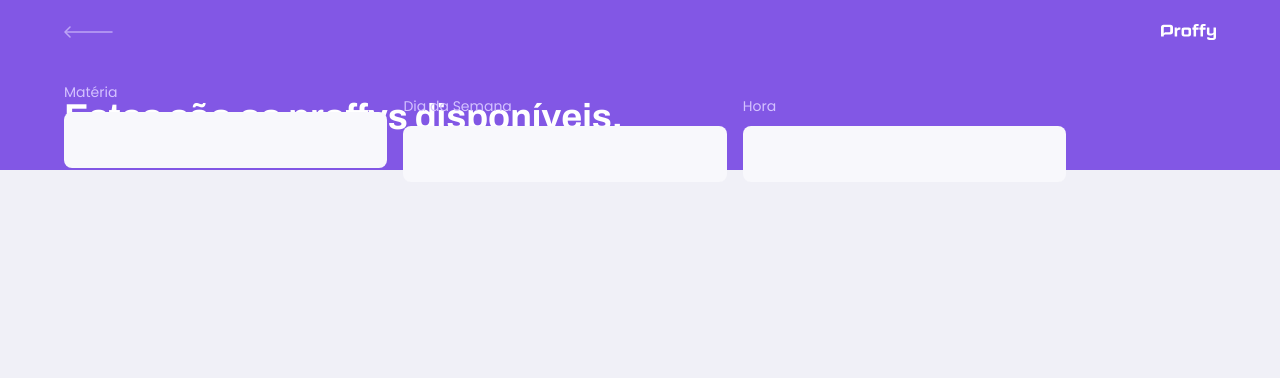
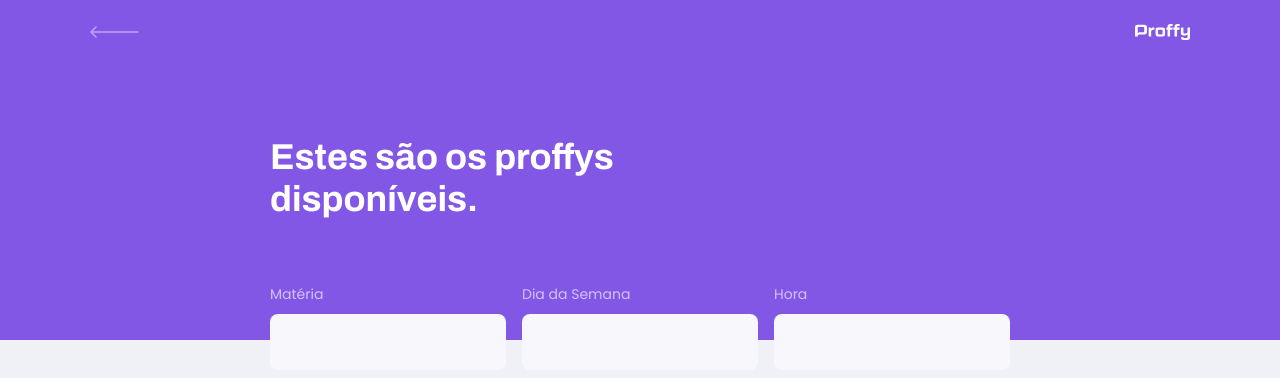
Before and after one commit to exavierreal/nlw-02-proffy, a React (Create React App) app in the folder web/: page /study in a window 1280 px wide. Shown: the top 378 px of the page. Built offline with nearby package versions, Linux system fonts and the light colour scheme.

Commit message:
Criado a Estilização da Página 'Teacher List' para a versão web

```diff
--- a/web/src/components/PageHeader/index.tsx
+++ b/web/src/components/PageHeader/index.tsx
@@ -4,6 +4,8 @@
 
 import logoImg from '../../assets/images/logo.svg';
 import backIcon from '../../assets/images/icons/back.svg';
+
+import './styles.css';
 
 interface PageHeaderProps {
     title: string;
--- a/web/src/components/PageHeader/styles.css
+++ b/web/src/components/PageHeader/styles.css
@@ -0,0 +1,67 @@
+.page-header {
+    display: flex;
+    flex-direction: column;
+    background-color: var(--color-primary);
+}
+
+.page-header .top-bar-container {
+    width: 90%;
+    margin: 0 auto;
+    display: flex;
+    justify-content: space-between;
+    align-items: center;
+    color: var(--color-text-in-primary);
+    padding: 1.6rem 0;
+}
+
+.page-header .top-bar-container a {
+    height: 3.2rem;
+    transition: opacity 0.2s;
+}
+
+.page-header .top-bar-container a:hover {
+    transition: opacity 0.6;
+}
+
+.page-header .top-bar-container > img {
+    height:1.6rem;
+}
+
+.page-header .header-content {
+    width: 90%;
+    margin: 0 auto;
+    position: relative;
+    margin: 3.2rem auto;
+}
+
+.page-header .header-content strong {
+    font: 700 3.6rem Archivo;
+    line-height: 4.2rem;
+    color: var(--color-title-in-primary);
+}
+
+@media (min-width: 700px) {
+    .page-header {
+        height: 340px;
+    }
+
+    .page-header .top-bar-container {
+        max-width:1100px;
+    }
+
+    .page-header .header-content {
+        flex: 1;
+        max-width: 740px;
+        margin: 0 auto;
+        padding-bottom: 48px;
+
+        display: flex;
+        flex-direction: column;
+        justify-content: center;
+        align-items: flex-start;
+    }
+
+    .page-header .header-content strong {
+        max-width: 350px;
+    }
+}
--- a/web/src/pages/TeacherList/styles.css
+++ b/web/src/pages/TeacherList/styles.css
@@ -1,48 +1,6 @@
 #page-teacher-list {
     width: 100vw;
     height: 100vh;
-}
-
-.page-header {
-    display: flex;
-    flex-direction: column;
-    background-color: var(--color-primary);
-}
-
-.page-header .top-bar-container {
-    width: 90%;
-    margin: 0 auto;
-    display: flex;
-    justify-content: space-between;
-    align-items: center;
-    color: var(--color-text-in-primary);
-    padding: 1.6rem 0;
-}
-
-.page-header .top-bar-container a {
-    height: 3.2rem;
-    transition: opacity 0.2s;
-}
-
-.page-header .top-bar-container a:hover {
-    transition: opacity 0.6;
-}
-
-.page-header .top-bar-container > img {
-    height:1.6rem;
-}
-
-.page-header .header-content {
-    width: 90%;
-    margin: 0 auto;
-    position: relative;
-    margin: 3.2rem auto;
-}
-
-.page-header .header-content strong {
-    font: 700 3.6rem Archivo;
-    line-height: 4.2rem;
-    color: var(--color-title-in-primary);
 }
 
 #search-teachers {
@@ -98,6 +56,10 @@
         grid-template-columns: repeat(3, 1fr);
         column-gap: 16px;
         position: absolute;
-        bottom: -44px;
+        bottom: -30px;
+    }
+
+    #search-teachers .input-block + .input-block {
+        margin-top: 0;
     }
 }
```
